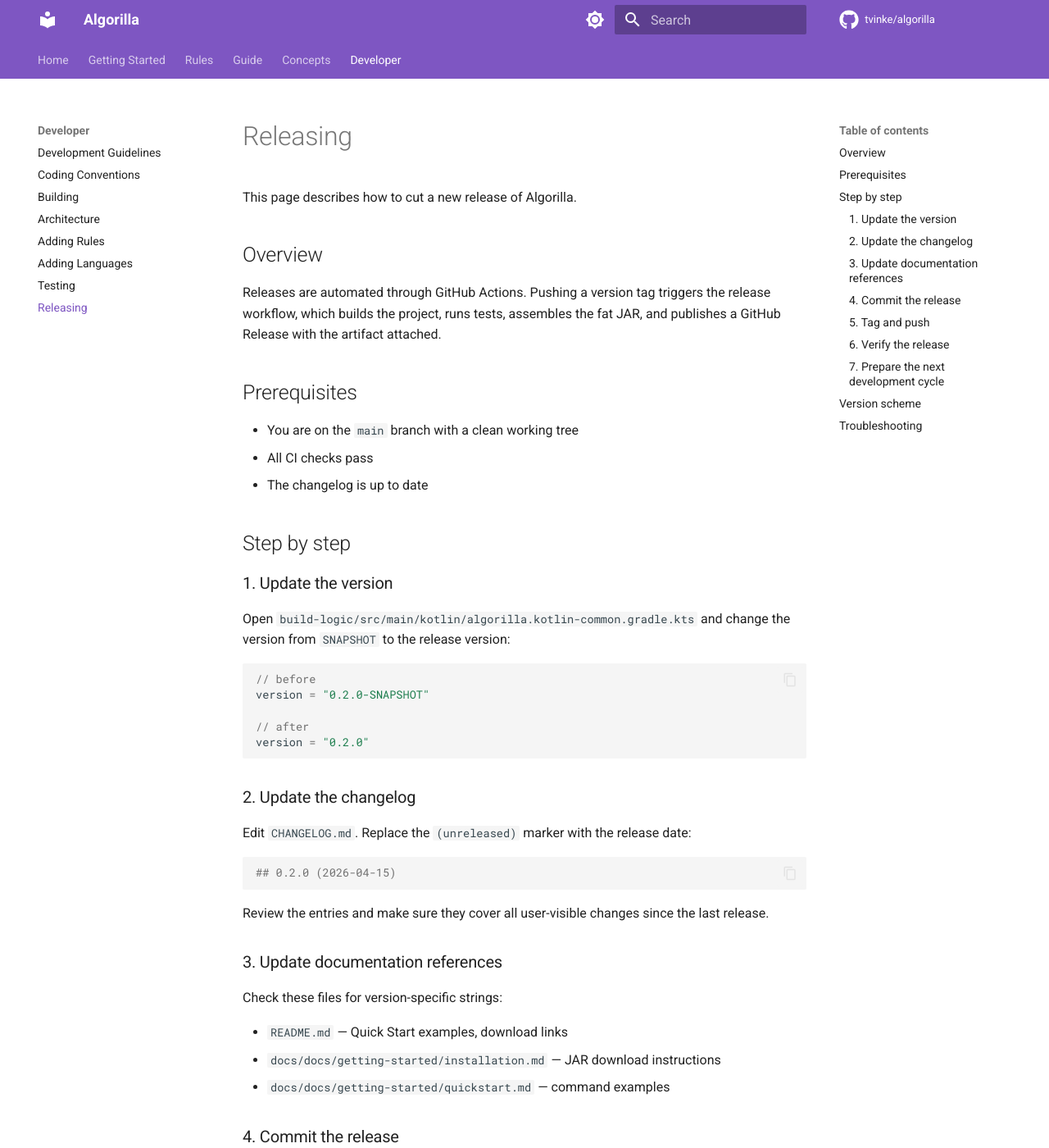
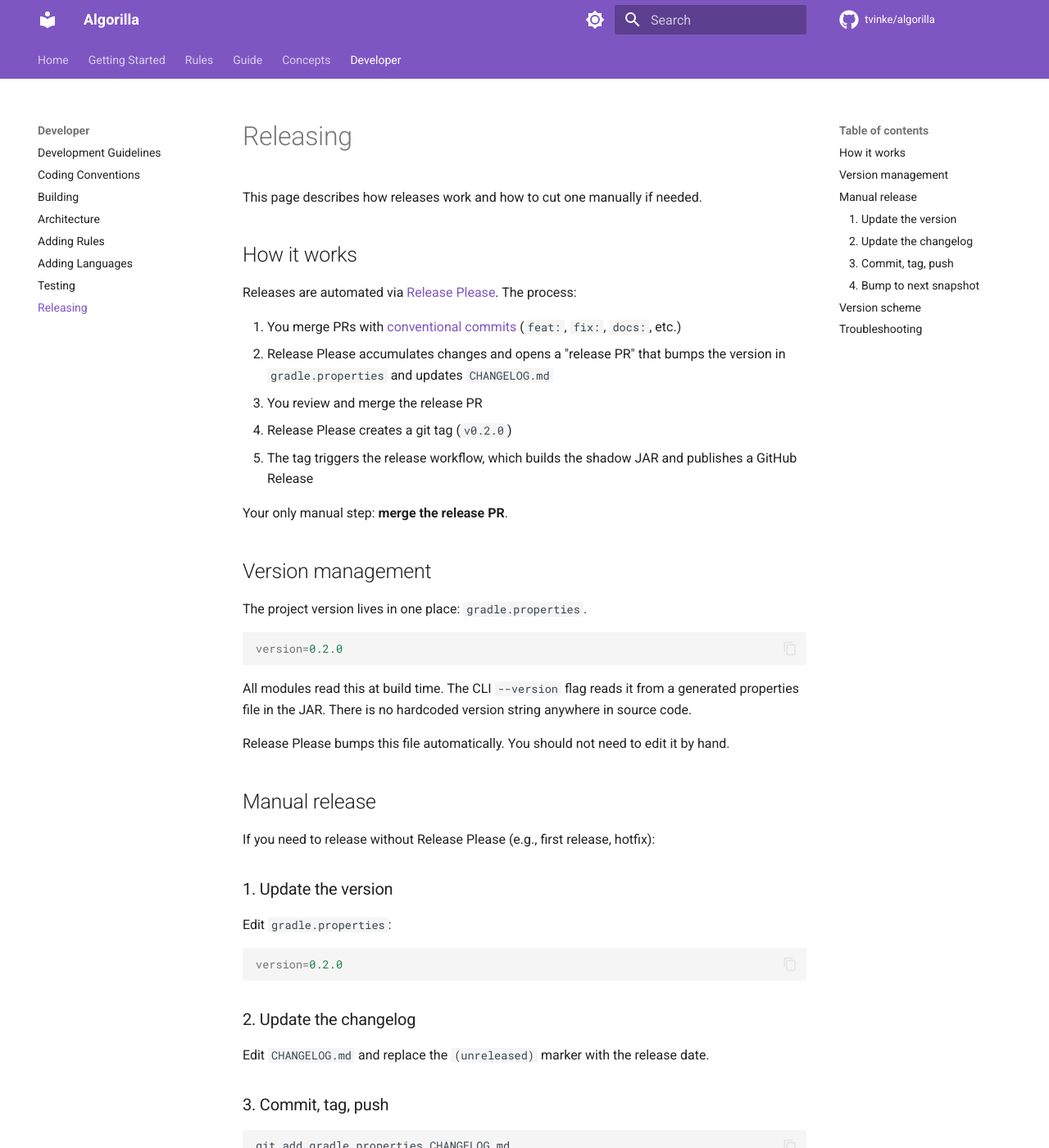
Before and after one commit to tvinke/algorilla, an MkDocs documentation site: the page built from docs/docs/developer/releasing.md, in a window 1280 px wide and 1400 px high. Shown: the whole window at 82% size. Built offline with MkDocs 1.6.1 and Material for MkDocs 9.7.7, drawn with Linux system fonts in a browser that asks for light colours; comment, search, counter and statistics services are not loaded; some of the changed text lies outside the part shown.

Commit message:
automate releases with Release Please
Version now lives in gradle.properties (single source of truth).
Convention plugin and CLI read it dynamically — no more hardcoded
version strings. Release Please opens release PRs with version
bumps and changelog updates automatically.

````diff
--- a/docs/docs/developer/releasing.md
+++ b/docs/docs/developer/releasing.md
@@ -1,100 +1,71 @@
 # Releasing
 
-This page describes how to cut a new release of Algorilla.
+This page describes how releases work and how to cut one manually if needed.
 
-## Overview
+## How it works
 
-Releases are automated through GitHub Actions. Pushing a version tag triggers the release workflow, which builds the project, runs tests, assembles the fat JAR, and publishes a GitHub Release with the artifact attached.
+Releases are automated via [Release Please](https://github.com/googleapis/release-please). The process:
 
-## Prerequisites
+1. You merge PRs with [conventional commits](https://www.conventionalcommits.org/) (`feat:`, `fix:`, `docs:`, etc.)
+2. Release Please accumulates changes and opens a "release PR" that bumps the version in `gradle.properties` and updates `CHANGELOG.md`
+3. You review and merge the release PR
+4. Release Please creates a git tag (`v0.2.0`)
+5. The tag triggers the release workflow, which builds the shadow JAR and publishes a GitHub Release
 
-- You are on the `main` branch with a clean working tree
-- All CI checks pass
-- The changelog is up to date
+Your only manual step: **merge the release PR**.
 
-## Step by step
+## Version management
+
+The project version lives in one place: `gradle.properties`.
+
+```properties
+version=0.2.0
+```
+
+All modules read this at build time. The CLI `--version` flag reads it from a generated properties file in the JAR. There is no hardcoded version string anywhere in source code.
+
+Release Please bumps this file automatically. You should not need to edit it by hand.
+
+## Manual release
+
+If you need to release without Release Please (e.g., first release, hotfix):
 
 ### 1. Update the version
 
-Open `build-logic/src/main/kotlin/algorilla.kotlin-common.gradle.kts` and change the version from `SNAPSHOT` to the release version:
+Edit `gradle.properties`:
 
-```kotlin
-// before
-version = "0.2.0-SNAPSHOT"
-
-// after
-version = "0.2.0"
+```properties
+version=0.2.0
 ```
 
 ### 2. Update the changelog
 
-Edit `CHANGELOG.md`. Replace the `(unreleased)` marker with the release date:
+Edit `CHANGELOG.md` and replace the `(unreleased)` marker with the release date.
 
-```markdown
-## 0.2.0 (2026-04-15)
-```
-
-Review the entries and make sure they cover all user-visible changes since the last release.
-
-### 3. Update documentation references
-
-Check these files for version-specific strings:
-
-- `README.md` — Quick Start examples, download links
-- `docs/docs/getting-started/installation.md` — JAR download instructions
-- `docs/docs/getting-started/quickstart.md` — command examples
-
-### 4. Commit the release
+### 3. Commit, tag, push
 
 ```bash
-git add -A
-git commit -m "prepare release 0.2.0"
-```
-
-### 5. Tag and push
-
-```bash
+git add gradle.properties CHANGELOG.md
+git commit -m "chore: release 0.2.0"
 git tag v0.2.0
 git push origin main --tags
 ```
 
-This triggers the [release workflow](https://github.com/tvinke/algorilla/actions/workflows/release.yml), which:
+The tag triggers the [release workflow](https://github.com/tvinke/algorilla/actions/workflows/release.yml), which:
 
-1. Checks out the tagged commit
-2. Builds the project and runs all tests
-3. Assembles the shadow JAR via `./gradlew :cli:shadowJar`
-4. Creates a GitHub Release named `algorilla 0.2.0`
-5. Attaches `algorilla-0.2.0.jar` as a downloadable asset
+1. Builds the project and runs all tests
+2. Assembles the shadow JAR
+3. Creates a GitHub Release with the JAR attached
 
-### 6. Verify the release
+### 4. Bump to next snapshot
 
-Check the [Releases page](https://github.com/tvinke/algorilla/releases) and confirm:
-
-- The release exists with the correct tag
-- The JAR is attached and downloadable
-- Release notes look reasonable (auto-generated from commit history)
-
-Edit the release description if you want to add highlights or context beyond the auto-generated notes.
-
-### 7. Prepare the next development cycle
-
-Bump the version to the next snapshot:
-
-```kotlin
-version = "0.3.0-SNAPSHOT"
+```properties
+version=0.3.0-SNAPSHOT
 ```
 
-Add a new section to `CHANGELOG.md`:
-
-```markdown
-## 0.3.0 (unreleased)
-```
-
-Commit and push:
-
 ```bash
-git add -A
-git commit -m "prepare next development cycle"
+git add gradle.properties
+git commit -m "chore: prepare next development cycle"
 git push origin main
 ```
 
````
Also changed, not shown: release-please-config.json (added, +15 -0 lines), .release-please-manifest.json (added), 6 other files.
